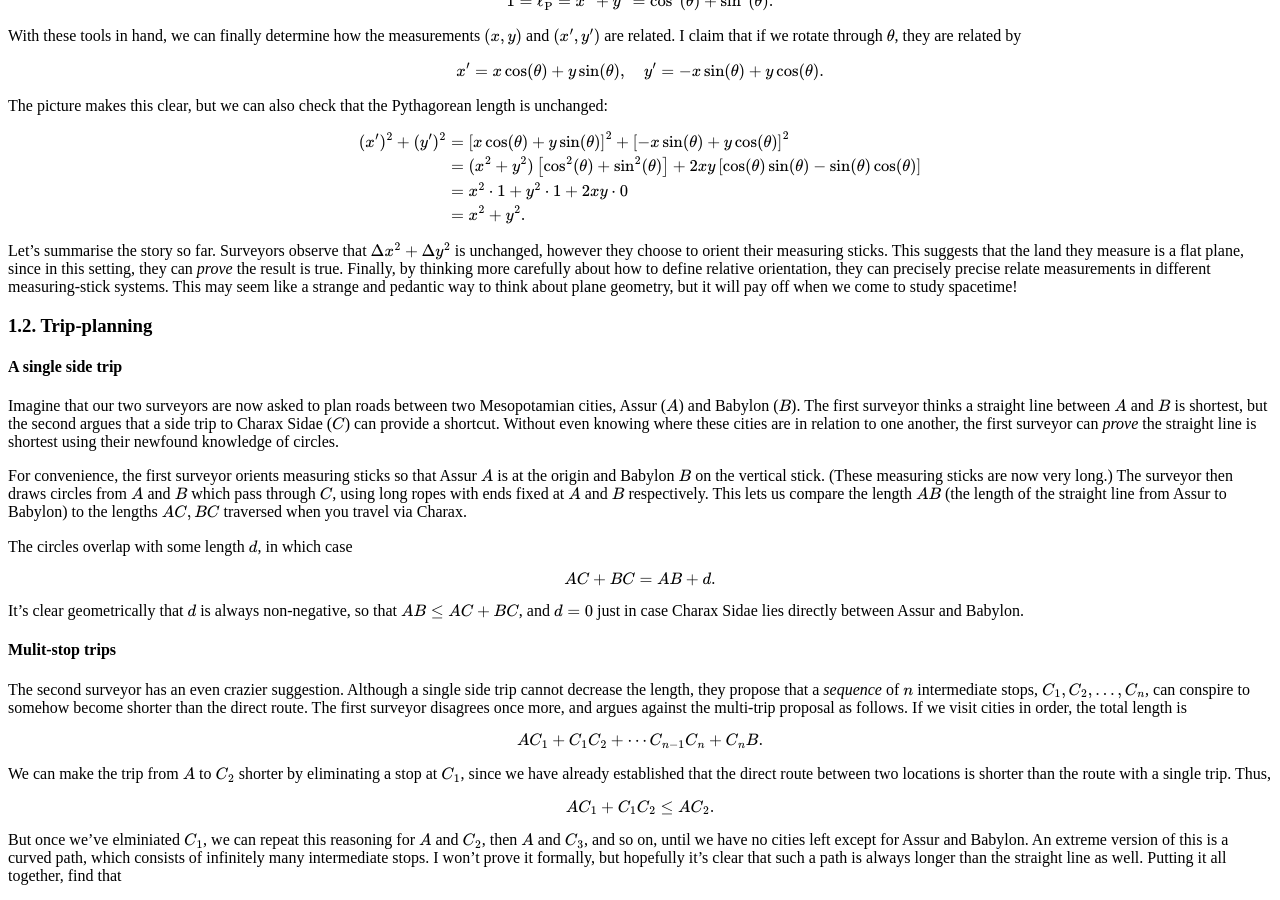
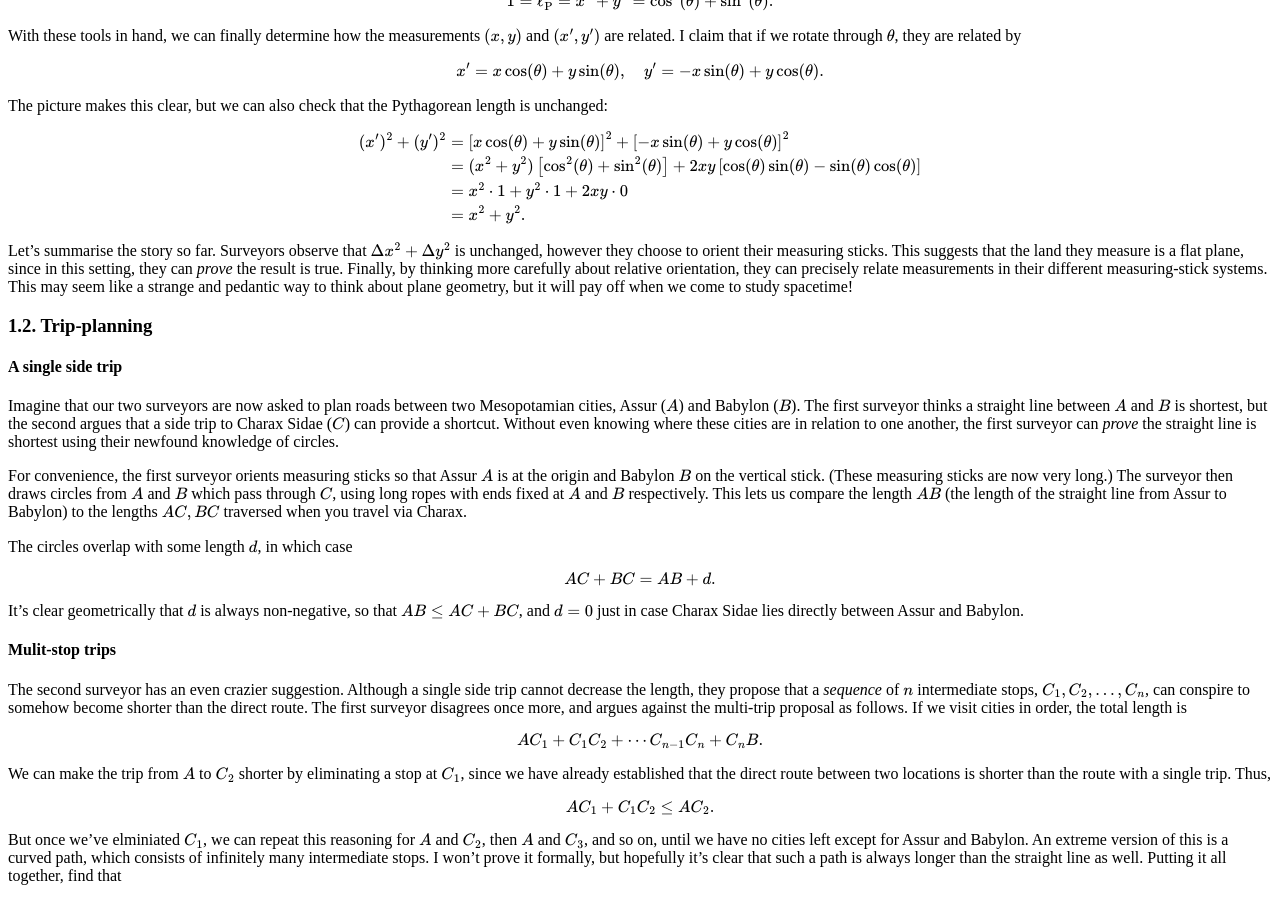
Before and after one commit to hapax/hapax.github.io, a Jekyll site: the page built from assets/maximal.md, in a window 1280 px wide and 900 px high, scrolled down 1318 px. Built offline with Jekyll 4.4.1, drawn with Linux system fonts in a browser that asks for light colours; our own code applies the rules of GitHub Pages for plain Markdown files; formulas are drawn with MathJax 3; a script that is not in the unit is left out.

Commit message:
Update maximal.md

```diff
--- a/assets/maximal.md
+++ b/assets/maximal.md
@@ -115,8 +115,8 @@ Surveyors observe that $\Delta x^2 + \Delta y^2$ is unchanged, however
 they choose to orient their measuring sticks.
 This suggests that the land they measure is a flat plane, since in
 this setting, they can *prove* the result is true.
-Finally, by thinking more carefully about how to define relative
-orientation, they can precisely precise relate measurements in
+Finally, by thinking more carefully about relative
+orientation, they can precisely relate measurements in their
 different measuring-stick systems.
 This may seem like a strange and pedantic way to think about plane
 geometry, but it will pay off when we come to study spacetime!
```
